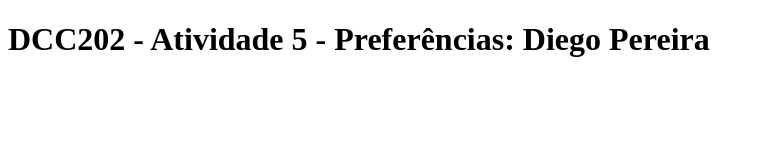
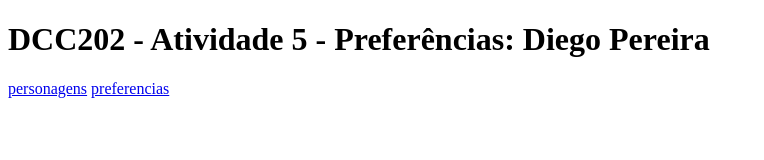
Before and after one commit to ufjf-dcc202/ufjf-dcc202-2023-3-a-atv5-DiegoPereira11, a website: page index.html in a window 1280 px wide. Shown: the whole page, without its empty margins (0-764 px from the left). Drawn offline with Linux system fonts and the light colour scheme.

Commit message:
adiciona um paragrafo com dois links que levam para a pagina personagens e preferencias

```diff
--- a/index.html
+++ b/index.html
@@ -8,6 +8,10 @@
 <body>
     <main>
         <h1>DCC202 - Atividade 5 - Preferências: Diego Pereira</h1>
+        <p>
+            <a href="personagens.html">personagens</a>
+            <a href="preferencias.html">preferencias</a>
+        </p>
     </main>
 </body>
 </html>
```
